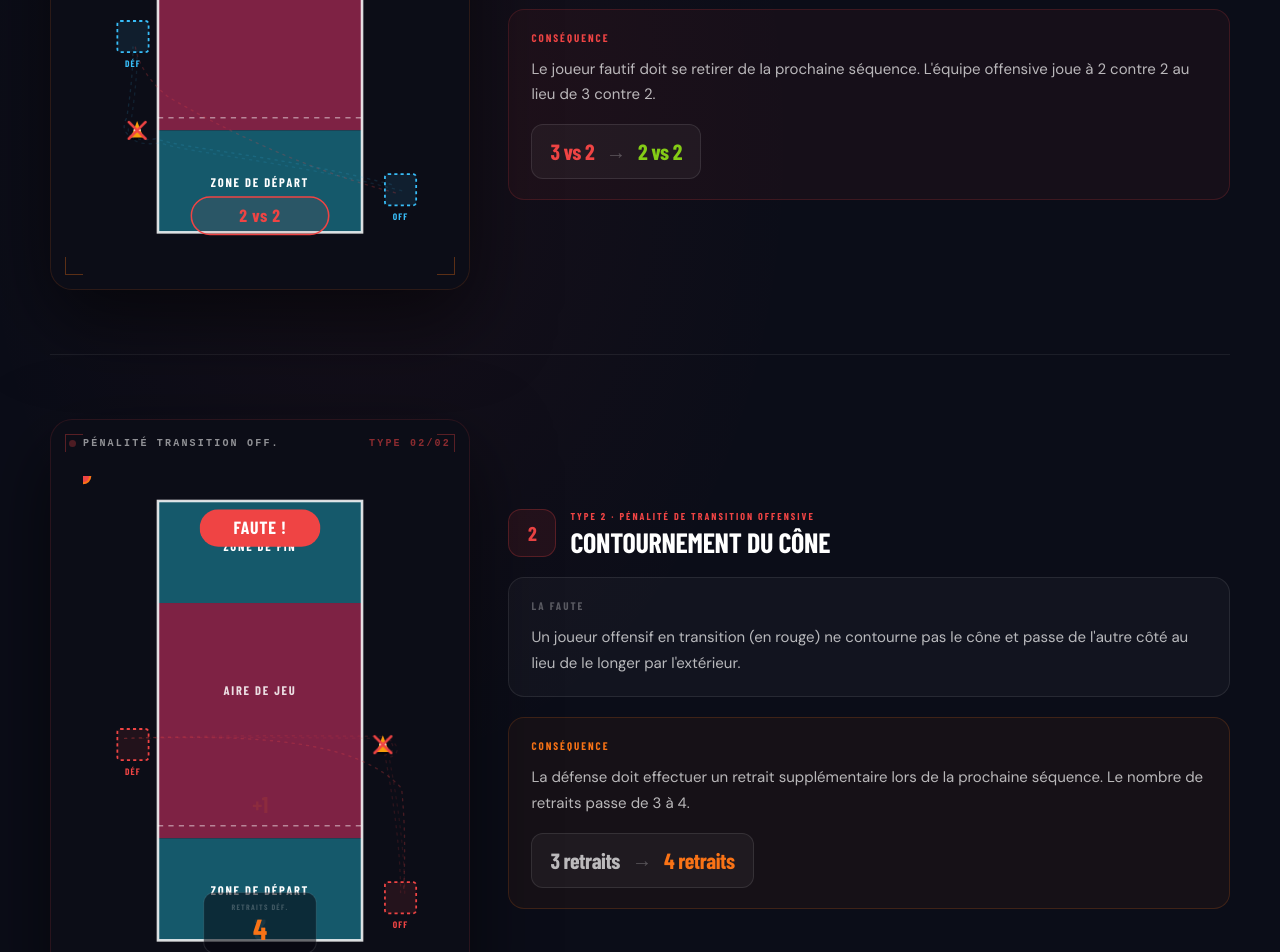
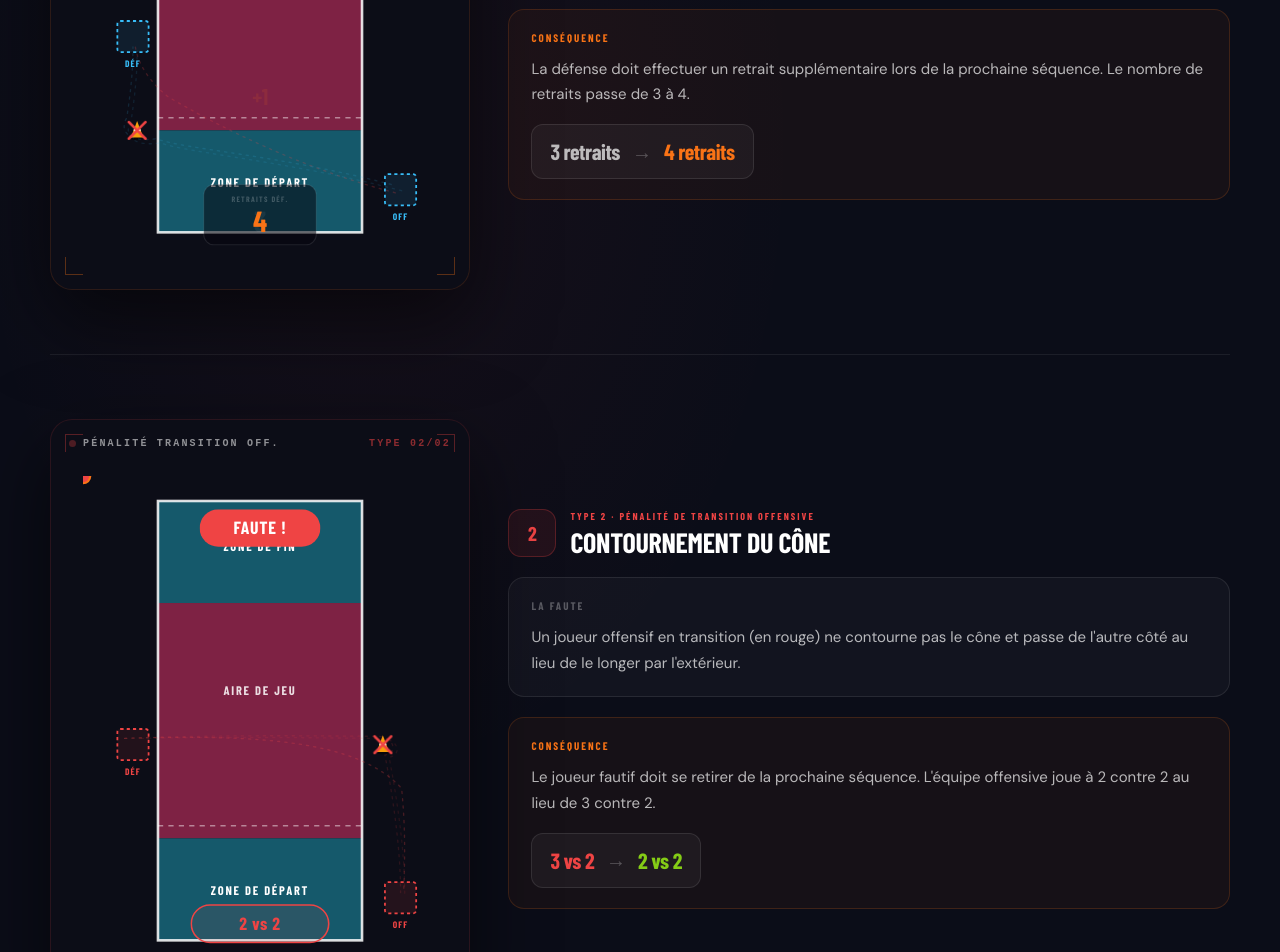
Before and after one commit to dominique-source/Purinstinct-official, a Next.js app: page /animations in a window 1280 px wide. Shown: the part 2680-3632 px from the top of the page. Built offline with nearby package versions, Linux system fonts and the light colour scheme; a web font is replaced by a local one.

Commit message:
fix: swap transition penalty consequences (def=+1retrait, off=2vs2)
- Transition DÉF (card 1, cyan): scoreboard +1 retrait (3→4)
- Transition OFF (card 2, rouge): 2vs2 result badge

Co-Authored-By: Claude Sonnet 4.6 <noreply@anthropic.com>

```diff
--- a/src/components/TransitionPenalties.tsx
+++ b/src/components/TransitionPenalties.tsx
@@ -194,12 +194,17 @@ export default function TransitionPenalties() {
                   </text>
                 </g>
 
-                {/* ── 3vs2→2vs2 result badge — 170,430 → translate(50%, 91.489%) ── */}
-                <g className="trpen-result">
-                  <rect x="-66" y="-18" width="132" height="36" rx="18" fill={`${RED}18`} stroke={RED} strokeWidth="1.5" />
-                  <text y="6" textAnchor="middle" fill={RED} fontFamily="var(--font-barlow), sans-serif" fontWeight="900" fontSize="17" letterSpacing="0.04em">
-                    2 vs 2
+                {/* ── Scoreboard: +1 retrait — 170,430 → translate(50%, 91.489%) ── */}
+                <g className="trpen-scoreboard">
+                  <rect x="-54" y="-30" width="108" height="58" rx="10" fill="rgba(6,7,15,0.55)" stroke="rgba(255,255,255,0.09)" strokeWidth="1" />
+                  <text y="-13" textAnchor="middle" fill="rgba(255,255,255,0.22)" fontFamily="var(--font-barlow), sans-serif" fontWeight="700" fontSize="7.5" letterSpacing="0.16em">
+                    {fr ? "RETRAITS DÉF." : "DEF. WITHDRAWALS"}
                   </text>
+                  <text className="trpen-score-3" y="16" textAnchor="middle" fontFamily="var(--font-barlow), sans-serif" fontWeight="900" fontSize="28">3</text>
+                  <text className="trpen-score-4" y="16" textAnchor="middle" fill={ORANGE} fontFamily="var(--font-barlow), sans-serif" fontWeight="900" fontSize="28">4</text>
+                </g>
+                <g className="trpen-plus-one">
+                  <text y="0" textAnchor="middle" fill={ORANGE} fontFamily="var(--font-barlow), sans-serif" fontWeight="900" fontSize="22" letterSpacing="-0.02em">+1</text>
                 </g>
 
               </svg>
@@ -237,19 +242,19 @@ export default function TransitionPenalties() {
               </p>
             </div>
 
-            <div style={{ background: `${RED}0c`, border: `1px solid ${RED}2e`, borderRadius: 16, padding: "20px 22px" }}>
-              <p style={{ margin: "0 0 10px", fontFamily: "var(--font-barlow), sans-serif", fontWeight: 700, fontSize: 11, letterSpacing: "0.18em", textTransform: "uppercase", color: RED }}>
+            <div style={{ background: `${ORANGE}0c`, border: `1px solid ${ORANGE}2e`, borderRadius: 16, padding: "20px 22px" }}>
+              <p style={{ margin: "0 0 10px", fontFamily: "var(--font-barlow), sans-serif", fontWeight: 700, fontSize: 11, letterSpacing: "0.18em", textTransform: "uppercase", color: ORANGE }}>
                 {fr ? "Conséquence" : "Consequence"}
               </p>
               <p style={{ margin: "0 0 16px", color: "rgba(255,255,255,0.7)", fontSize: 15, lineHeight: 1.72 }}>
                 {fr
-                  ? "Le joueur fautif doit se retirer de la prochaine séquence. L'équipe offensive joue à 2 contre 2 au lieu de 3 contre 2."
-                  : "The offending player must sit out the next sequence. The offensive team plays 2 vs 2 instead of 3 vs 2."}
+                  ? "La défense doit effectuer un retrait supplémentaire lors de la prochaine séquence. Le nombre de retraits passe de 3 à 4."
+                  : "The defense must perform one additional withdrawal in the next sequence. The required withdrawals increase from 3 to 4."}
               </p>
               <div style={{ display: "inline-flex", alignItems: "center", gap: 12, background: "rgba(255,255,255,0.04)", border: "1px solid rgba(255,255,255,0.1)", borderRadius: 12, padding: "10px 18px" }}>
-                <span style={{ fontFamily: "var(--font-barlow), sans-serif", fontWeight: 900, fontSize: 22, color: RED, letterSpacing: "-0.02em" }}>3 vs 2</span>
+                <span style={{ fontFamily: "var(--font-barlow), sans-serif", fontWeight: 900, fontSize: 22, color: "rgba(255,255,255,0.7)", letterSpacing: "-0.02em" }}>3 retraits</span>
                 <span style={{ color: "rgba(255,255,255,0.25)", fontSize: 20, lineHeight: 1 }}>→</span>
-                <span style={{ fontFamily: "var(--font-barlow), sans-serif", fontWeight: 900, fontSize: 22, color: LIME, letterSpacing: "-0.02em" }}>2 vs 2</span>
+                <span style={{ fontFamily: "var(--font-barlow), sans-serif", fontWeight: 900, fontSize: 22, color: ORANGE, letterSpacing: "-0.02em" }}>4 retraits</span>
               </div>
             </div>
           </div>
@@ -358,18 +363,12 @@ export default function TransitionPenalties() {
                   </text>
                 </g>
 
-                {/* Scoreboard: 3 RETRAITS → 4 — 170,430 → translate(50%, 91.489%) */}
-                <g className="trpen2-scoreboard">
-                  <rect x="-54" y="-30" width="108" height="58" rx="10" fill="rgba(6,7,15,0.55)" stroke="rgba(255,255,255,0.09)" strokeWidth="1" />
-                  <text y="-13" textAnchor="middle" fill="rgba(255,255,255,0.22)" fontFamily="var(--font-barlow), sans-serif" fontWeight="700" fontSize="7.5" letterSpacing="0.16em">
-                    {fr ? "RETRAITS DÉF." : "DEF. WITHDRAWALS"}
+                {/* 3vs2 → 2vs2 result badge — 170,430 → translate(50%, 91.489%) */}
+                <g className="trpen2-result">
+                  <rect x="-66" y="-18" width="132" height="36" rx="18" fill={`${RED}18`} stroke={RED} strokeWidth="1.5" />
+                  <text y="6" textAnchor="middle" fill={RED} fontFamily="var(--font-barlow), sans-serif" fontWeight="900" fontSize="17" letterSpacing="0.04em">
+                    2 vs 2
                   </text>
-                  <text className="trpen2-score-3" y="16" textAnchor="middle" fontFamily="var(--font-barlow), sans-serif" fontWeight="900" fontSize="28">3</text>
-                  <text className="trpen2-score-4" y="16" textAnchor="middle" fill={ORANGE} fontFamily="var(--font-barlow), sans-serif" fontWeight="900" fontSize="28">4</text>
-                </g>
-                {/* +1 floats up */}
-                <g className="trpen2-plus-one">
-                  <text y="0" textAnchor="middle" fill={ORANGE} fontFamily="var(--font-barlow), sans-serif" fontWeight="900" fontSize="22" letterSpacing="-0.02em">+1</text>
                 </g>
 
               </svg>
@@ -412,13 +411,13 @@ export default function TransitionPenalties() {
               </p>
               <p style={{ margin: "0 0 16px", color: "rgba(255,255,255,0.7)", fontSize: 15, lineHeight: 1.72 }}>
                 {fr
-                  ? "La défense doit effectuer un retrait supplémentaire lors de la prochaine séquence. Le nombre de retraits passe de 3 à 4."
-                  : "The defense must perform one additional withdrawal in the next sequence. The required withdrawals increase from 3 to 4."}
+                  ? "Le joueur fautif doit se retirer de la prochaine séquence. L'équipe offensive joue à 2 contre 2 au lieu de 3 contre 2."
+                  : "The offending player must sit out the next sequence. The offensive team plays 2 vs 2 instead of 3 vs 2."}
               </p>
               <div style={{ display: "inline-flex", alignItems: "center", gap: 12, background: "rgba(255,255,255,0.04)", border: "1px solid rgba(255,255,255,0.1)", borderRadius: 12, padding: "10px 18px" }}>
-                <span style={{ fontFamily: "var(--font-barlow), sans-serif", fontWeight: 900, fontSize: 22, color: "rgba(255,255,255,0.7)", letterSpacing: "-0.02em" }}>3 retraits</span>
+                <span style={{ fontFamily: "var(--font-barlow), sans-serif", fontWeight: 900, fontSize: 22, color: RED, letterSpacing: "-0.02em" }}>3 vs 2</span>
                 <span style={{ color: "rgba(255,255,255,0.25)", fontSize: 20, lineHeight: 1 }}>→</span>
-                <span style={{ fontFamily: "var(--font-barlow), sans-serif", fontWeight: 900, fontSize: 22, color: ORANGE, letterSpacing: "-0.02em" }}>4 retraits</span>
+                <span style={{ fontFamily: "var(--font-barlow), sans-serif", fontWeight: 900, fontSize: 22, color: LIME, letterSpacing: "-0.02em" }}>2 vs 2</span>
               </div>
             </div>
           </div>
@@ -463,12 +462,18 @@ export default function TransitionPenalties() {
           77%,100% { opacity: 1; transform: translate(50%, 10.638%) scale(1); }
         }
 
-        /* ── 2vs2 result badge ── */
-        .trpen-result { opacity: 0; transform-box: view-box; animation: trpenResult 7s ease infinite; }
-        @keyframes trpenResult {
-          0%,75%   { opacity: 0; transform: translate(50%, 91.489%) scale(0.5); }
-          83%      { opacity: 1; transform: translate(50%, 91.489%) scale(1.1); }
-          90%,100% { opacity: 1; transform: translate(50%, 91.489%) scale(1); }
+        /* ── Scoreboard: +1 retrait ── */
+        .trpen-scoreboard { transform-box: view-box; transform: translate(50%, 91.489%); }
+        .trpen-score-3 { fill: rgba(255,255,255,0.28); animation: trpens3 7s ease infinite; }
+        @keyframes trpens3 { 0%,72% { fill: rgba(255,255,255,0.28); } 82%,100% { fill: rgba(255,255,255,0.06); } }
+        .trpen-score-4 { opacity: 0; animation: trpens4 7s ease infinite; }
+        @keyframes trpens4 { 0%,72% { opacity: 0; } 80%,100% { opacity: 1; } }
+        .trpen-plus-one { transform-box: view-box; opacity: 0; animation: trpenplus 7s ease infinite; }
+        @keyframes trpenplus {
+          0%,68%   { opacity: 0; transform: translate(50%, 88%); }
+          76%      { opacity: 1; transform: translate(50%, 80%); }
+          88%      { opacity: 0.7; transform: translate(50%, 73%); }
+          96%,100% { opacity: 0; transform: translate(50%, 68%); }
         }
 
         /* ── Card 2: defensive — right cone at (288,258) ── */
@@ -490,29 +495,23 @@ export default function TransitionPenalties() {
           77%,100% { opacity: 1; transform: translate(50%, 10.638%) scale(1); }
         }
 
-        /* Scoreboard — 170,430 → translate(50%, 91.489%) */
-        .trpen2-scoreboard { transform-box: view-box; transform: translate(50%, 91.489%); }
-        .trpen2-score-3 { fill: rgba(255,255,255,0.28); animation: trpen2s3 7s ease infinite; }
-        @keyframes trpen2s3 { 0%,72% { fill: rgba(255,255,255,0.28); } 82%,100% { fill: rgba(255,255,255,0.06); } }
-        .trpen2-score-4 { opacity: 0; animation: trpen2s4 7s ease infinite; }
-        @keyframes trpen2s4 { 0%,72% { opacity: 0; } 80%,100% { opacity: 1; } }
-        .trpen2-plus-one { transform-box: view-box; opacity: 0; animation: trpen2plus 7s ease infinite; }
-        @keyframes trpen2plus {
-          0%,68%   { opacity: 0; transform: translate(50%, 88%); }
-          76%      { opacity: 1; transform: translate(50%, 80%); }
-          88%      { opacity: 0.7; transform: translate(50%, 73%); }
-          96%,100% { opacity: 0; transform: translate(50%, 68%); }
+        /* ── 2vs2 result badge ── */
+        .trpen2-result { opacity: 0; transform-box: view-box; animation: trpen2Result 7s ease infinite; }
+        @keyframes trpen2Result {
+          0%,75%   { opacity: 0; transform: translate(50%, 91.489%) scale(0.5); }
+          83%      { opacity: 1; transform: translate(50%, 91.489%) scale(1.1); }
+          90%,100% { opacity: 1; transform: translate(50%, 91.489%) scale(1); }
         }
 
         @media (prefers-reduced-motion: reduce) {
           .trpen-cone-ring, .trpen-dot, .trpen2-cone-ring { animation: none !important; stroke-opacity: 0 !important; }
           .trpen-cone-x, .trpen2-cone-x { opacity: 1 !important; animation: none !important; }
           .trpen-foul { opacity: 1 !important; animation: none !important; transform: translate(50%, 10.638%) scale(1); }
-          .trpen-result { opacity: 1 !important; animation: none !important; transform: translate(50%, 91.489%) scale(1); }
+          .trpen-score-3 { fill: rgba(255,255,255,0.06) !important; }
+          .trpen-score-4 { opacity: 1 !important; animation: none !important; }
+          .trpen-plus-one { opacity: 0 !important; animation: none !important; }
           .trpen2-foul { opacity: 1 !important; animation: none !important; transform: translate(50%, 10.638%) scale(1); }
-          .trpen2-score-3 { fill: rgba(255,255,255,0.06) !important; }
-          .trpen2-score-4 { opacity: 1 !important; animation: none !important; }
-          .trpen2-plus-one { opacity: 0 !important; animation: none !important; }
+          .trpen2-result { opacity: 1 !important; animation: none !important; transform: translate(50%, 91.489%) scale(1); }
         }
       `}</style>
     </section>
```
